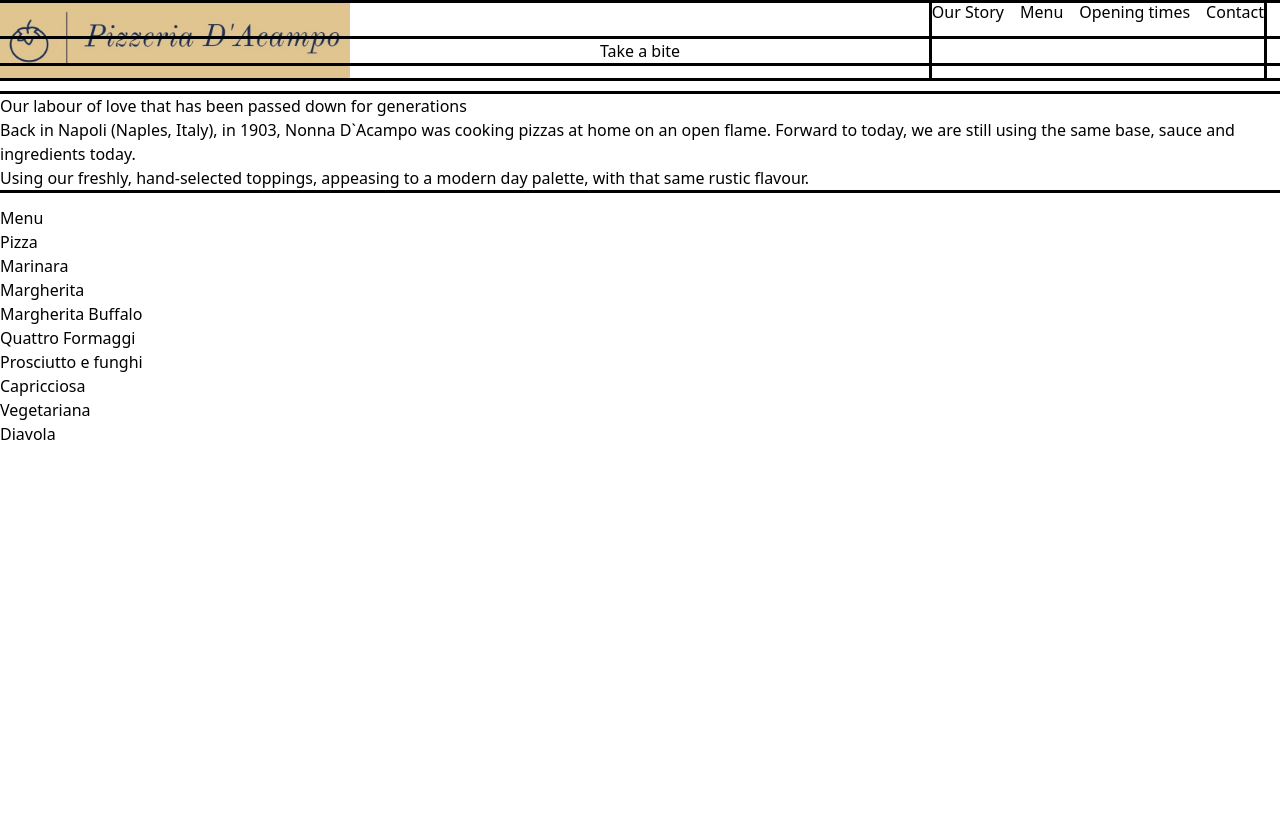
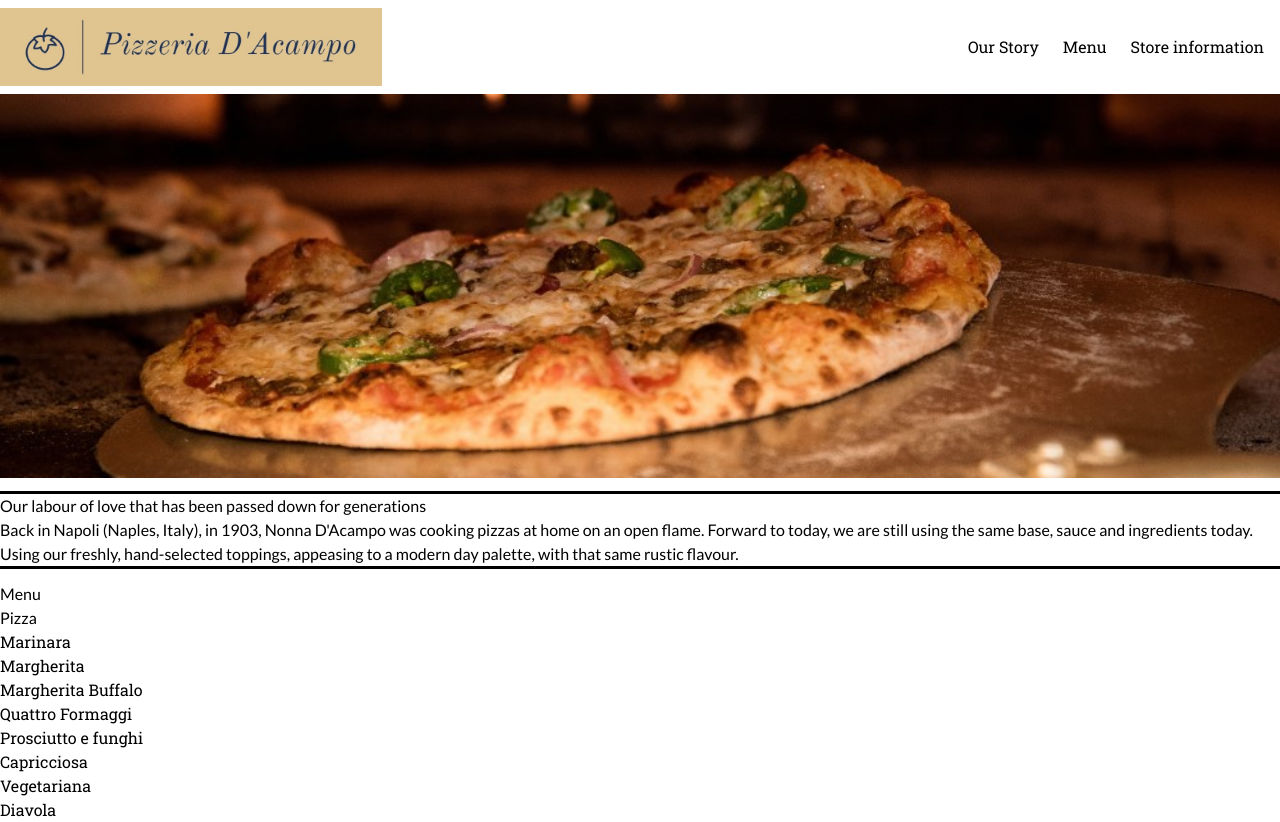
Before and after one commit to louisep1/pizzeria-d-acampo, a website: page src/index.html in a window 1280 px wide. Before the commit the page ends 800 px from the top, so only its background shows below. Drawn offline with Linux system fonts and the light colour scheme.

Commit message:
styling hero and nav

```diff
--- a/src/index.html
+++ b/src/index.html
@@ -4,35 +4,70 @@
     <meta charset="UTF-8" />
     <meta http-equiv="X-UA-Compatible" content="IE=edge" />
     <meta name="viewport" content="width=device-width, initial-scale=1.0" />
+
+    <!-- Google Font -->
+    <!-- <link rel="preconnect" href="https://fonts.googleapis.com" />
+    <link rel="preconnect" href="https://fonts.gstatic.com" crossorigin />
+    <link
+      href="https://fonts.googleapis.com/css2?family=Roboto+Slab:wght@100;200;300;400;500;600;700;800;900&display=swap"
+      rel="stylesheet"
+    /> -->
+
+    <link rel="preconnect" href="https://fonts.googleapis.com" />
+    <link rel="preconnect" href="https://fonts.gstatic.com" crossorigin />
+    <link
+      href="https://fonts.googleapis.com/css2?family=Lato:ital,wght@0,100;0,300;0,400;0,700;0,900;1,100;1,300;1,400;1,700;1,900&family=Roboto+Slab:wght@100;200;300;400;500;600;700;800;900&display=swap"
+      rel="stylesheet"
+    />
+
     <link rel="stylesheet" href="../dist/output.css" />
     <title>Pizzeria D'Acampo</title>
     <script src="./main.js" defer></script>
   </head>
   <body class="min-h-screen">
-    <nav class="relative outline flex flex-row justify-between">
-      <div class="absolute outline w-full"></div>
+    <nav class="font-serif">
+      <div class="md:flex flex-row justify-between md:my-2">
+        <div class="bg-yellow-beige">
           <img
             src="./assets/logos/logo.jpeg"
             alt="Pizzeria D'Acampo logo"
             width="350px"
+            class="mx-auto md:mx-4"
           />
+        </div>
 
-      <!-- <h1 class="text outline ml-4">Pizzeria D'Acampo</h1> -->
-      <ul class="flex flex-row gap-4 outline mr-4">
+        <ul
+          class="flex flex-row gap-6 justify-center items-center text-center mx-4 my-2"
+        >
           <li><a href="#story">Our Story</a></li>
           <li><a href="#menu">Menu</a></li>
-        <li><a href="#open">Opening times</a></li>
-        <li><a href="#contact">Contact</a></li>
+          <li><a href="#open">Store information</a></li>
         </ul>
+      </div>
 
-      <h2 class="absolute text-center w-full top-2/4 outline">Take a bite</h2>
+      <div
+        class="relative w-full bg-hero-pattern bg-cover bg-center h-64 sm:h-96"
+      >
+        <!-- <div class="absolute w-full bg-clear-black h-64 sm:h-96"></div> -->
+        <!-- <h2 class="absolute text-center w-full top-2/4 text-white">
+          Take a bite
+        </h2> -->
+        <!-- <h2 class="absolute text-center w-full top-2/4 text-white">
+          The Naples way
+        </h2> -->
+        <!-- <h2
+          class="absolute text-center w-full top-2/4 text-white font-sans font-light text-lg"
+        >
+          Wood-fired Pizza
+        </h2> -->
+      </div>
     </nav>
 
     <main>
-      <section id="story" class="outline my-4">
+      <section id="story" class="outline my-4 font-sans">
         <h3>Our labour of love that has been passed down for generations</h3>
         <p>
-          Back in Napoli (Naples, Italy), in 1903, Nonna D`Acampo was cooking
+          Back in Napoli (Naples, Italy), in 1903, Nonna D'Acampo was cooking
           pizzas at home on an open flame. Forward to today, we are still using
           the same base, sauce and ingredients today.
         </p>
@@ -45,7 +80,7 @@
       <section id="menu">
         <h3>Menu</h3>
         <p>Pizza</p>
-        <ul>
+        <ul class="font-serif">
           <li>Marinara</li>
           <li>Margherita</li>
           <li>Margherita Buffalo</li>
--- a/tailwind.config.js
+++ b/tailwind.config.js
@@ -1,8 +1,27 @@
 /** @type {import('tailwindcss').Config} */
+
 module.exports = {
   content: ['./src/**/*.{html,js}'],
   theme: {
-    extend: {},
+    extend: {
+      colors: {
+        'light-blue': '#82ddf0',
+        'med-blue': '#5296a5',
+        'dark-sand': '#f6c28b',
+        'light-sand': '#fcd7ad',
+        brown: '#a57548',
+        'yellow-beige': '#e1c591',
+        'dark-blue': '#1b3159',
+        'clear-black': 'rgba(0, 0, 0, 0.25)',
+      },
+      backgroundImage: {
+        'hero-pattern': "url('/src/assets/hero/pizza-oven.jpg')",
+      },
+    },
+    fontFamily: {
+      serif: 'Roboto Slab, serif',
+      sans: 'Lato, sans-serif',
+    },
   },
   plugins: [],
 }
```
Also changed, not shown: dist/output.css, src/assets/hero/pizza-oven.jpg (added), 1 other file. Lines whose indentation alone changed are shown as unchanged.
